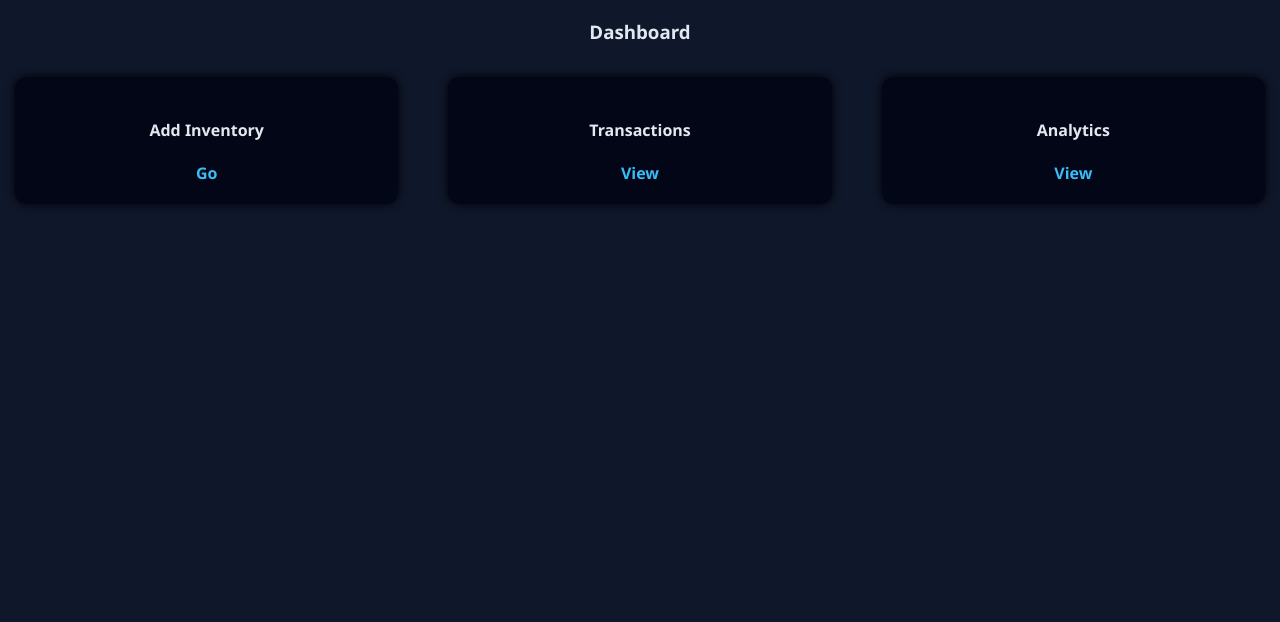
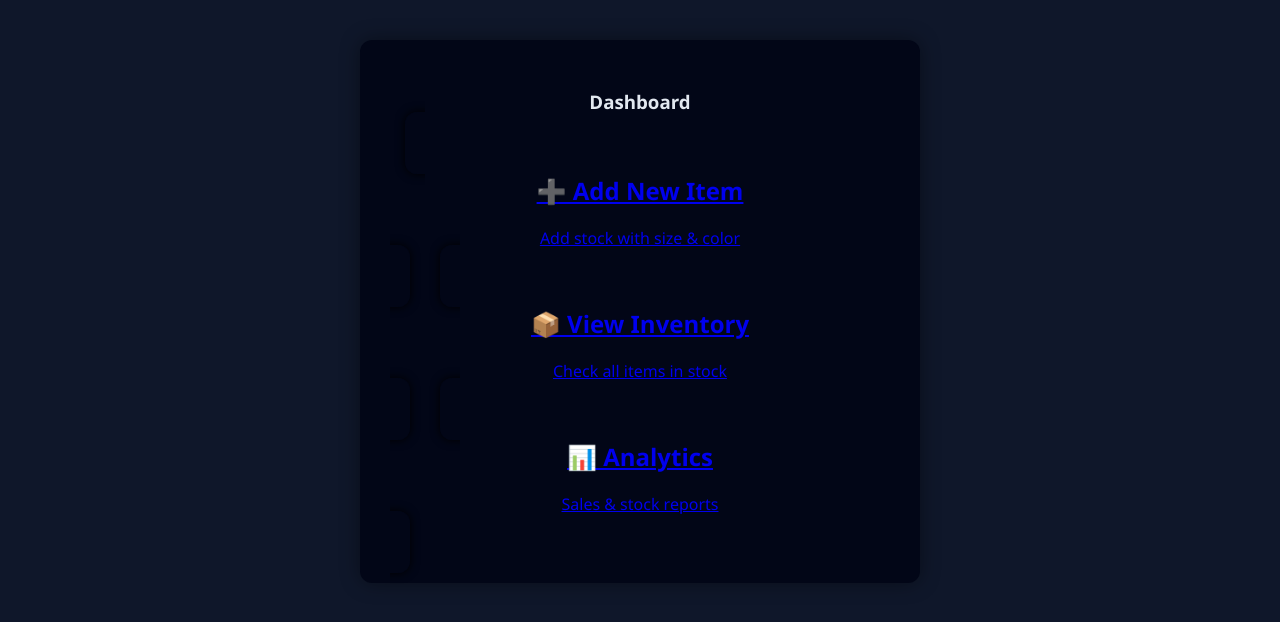
Before and after one commit to manojar346-hue/Clothes-, a Flask app: page /dashboard in a window 1280 px wide. Shown: the part 64-686 px from the top of the page. Run offline with Flask 3, Linux system fonts and the light colour scheme; the visitor is signed in with stand-in values (Sample User, id 1).

Commit message:
Update dashboard.html

```diff
--- a/templates/dashboard.html
+++ b/templates/dashboard.html
@@ -1,22 +1,26 @@
 {% extends "base.html" %}
 {% block content %}
 
-<h3>Dashboard</h3>
+<div class="container">
+    <h3 style="text-align:center;">Dashboard</h3>
 
-<div class="grid">
-    <div class="card">
-        <h4>Add Inventory</h4>
-        <a href="/add_item">Go</a>
-    </div>
+    <div class="card-grid">
 
-    <div class="card">
-        <h4>Transactions</h4>
-        <a href="/transactions">View</a>
-    </div>
+        <a class="card" href="/add_item">
+            <h2>➕ Add New Item</h2>
+            <p>Add stock with size & color</p>
+        </a>
 
-    <div class="card">
-        <h4>Analytics</h4>
-        <a href="/analytics">View</a>
+        <a class="card" href="/items">
+            <h2>📦 View Inventory</h2>
+            <p>Check all items in stock</p>
+        </a>
+
+        <a class="card" href="/analytics">
+            <h2>📊 Analytics</h2>
+            <p>Sales & stock reports</p>
+        </a>
+
     </div>
 </div>
 
```
